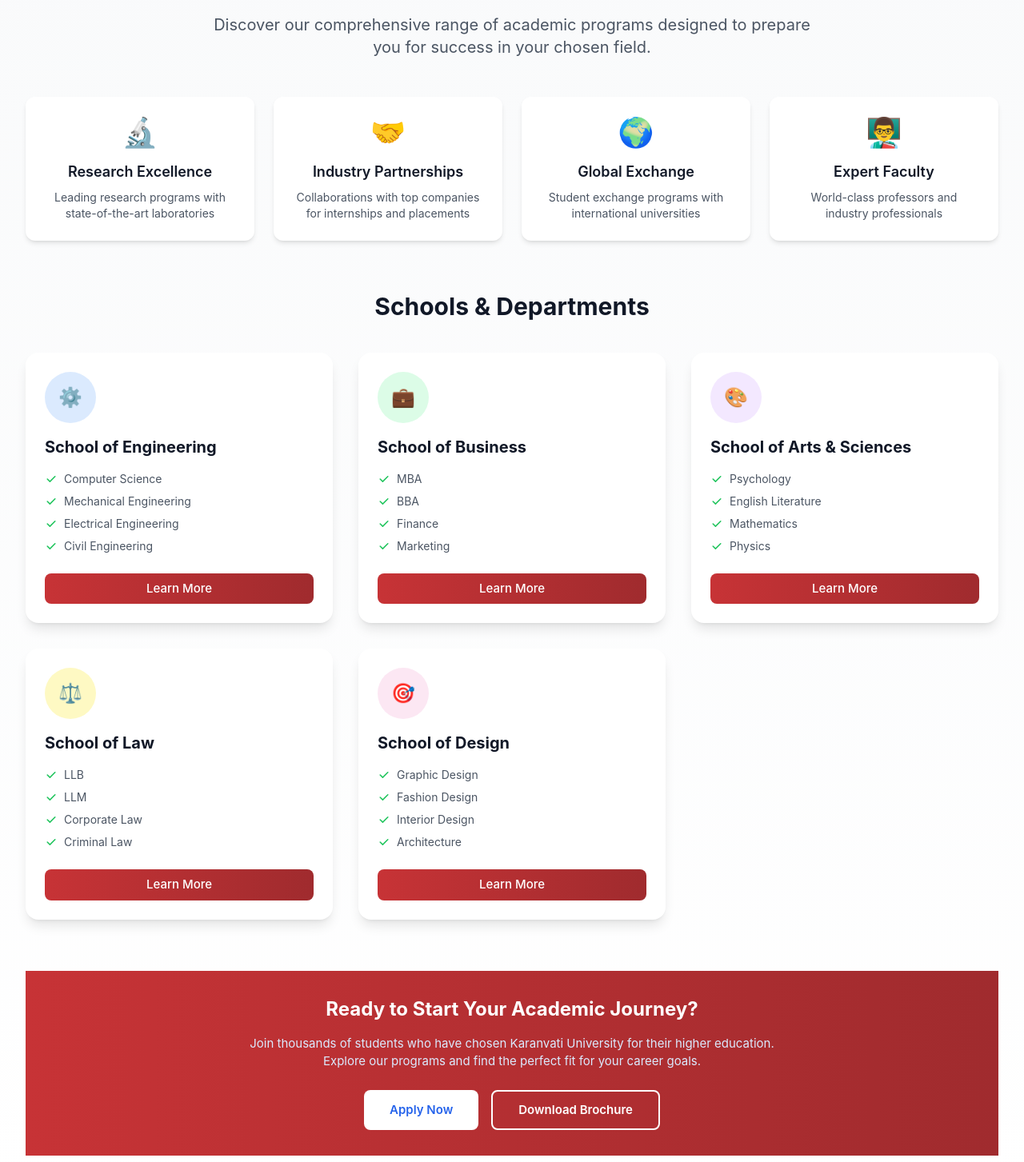
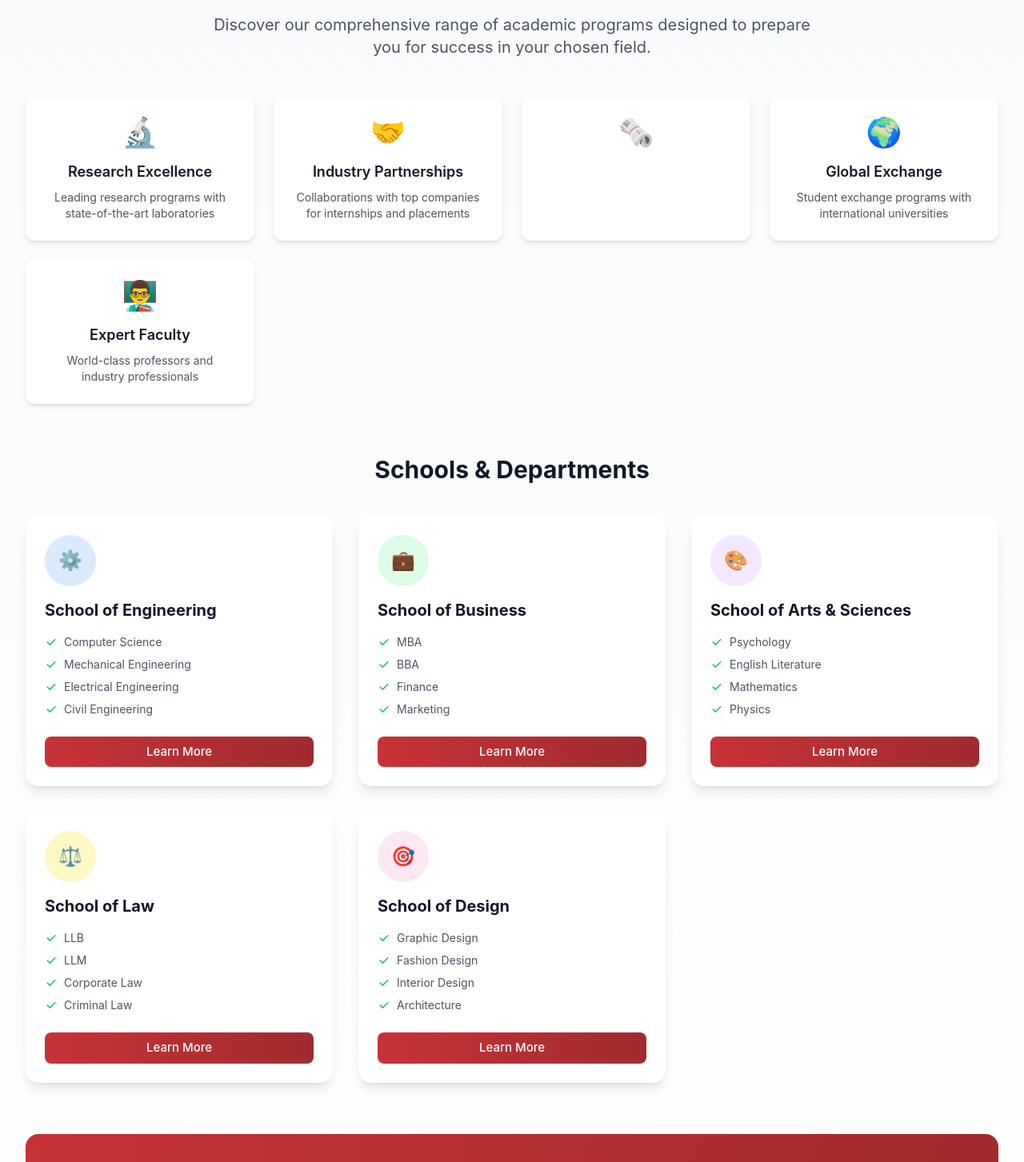
Before and after one commit to CoderBhawani/oriental-university-aug, a React (Create React App) app: page / in a window 1280 px wide. Shown: the part 560-2013 px from the top of the page at 80% size. Built offline with nearby package versions, Linux system fonts and the light colour scheme; the HTML template or start-up script is replaced by a standard one.

Commit message:
8th commit

```diff
--- a/src/components/Academics.js
+++ b/src/components/Academics.js
@@ -45,6 +45,12 @@
       title: "Industry Partnerships",
       description: "Collaborations with top companies for internships and placements",
       icon: "🤝"
+    },
+    {
+      name: "School of Media & Communication",
+      programs: ["Journalism", "Mass Communication", "Digital Media", "Public Relations"],
+      icon: "🗞️",
+      color: "bg-red-100 text-red-600"
     },
     {
       title: "Global Exchange",
@@ -146,7 +152,7 @@
         </div>
 
         {/* Call to Action */}
-        <div className="text-center mt-16 animate-on-scroll"style={{ background: 'linear-gradient(to right, #C73336, #A02B2E)' }}>
+        <div className="text-center mt-16 animate-on-scroll">
           <div className="rounded-2xl p-8 text-white"style={{ background: 'linear-gradient(to right, #C73336, #A02B2E)' }}>
             <h3 className="text-2xl font-bold mb-4">Ready to Start Your Academic Journey?</h3>
             <p className="text-blue-100 mb-6 max-w-2xl mx-auto">
```
